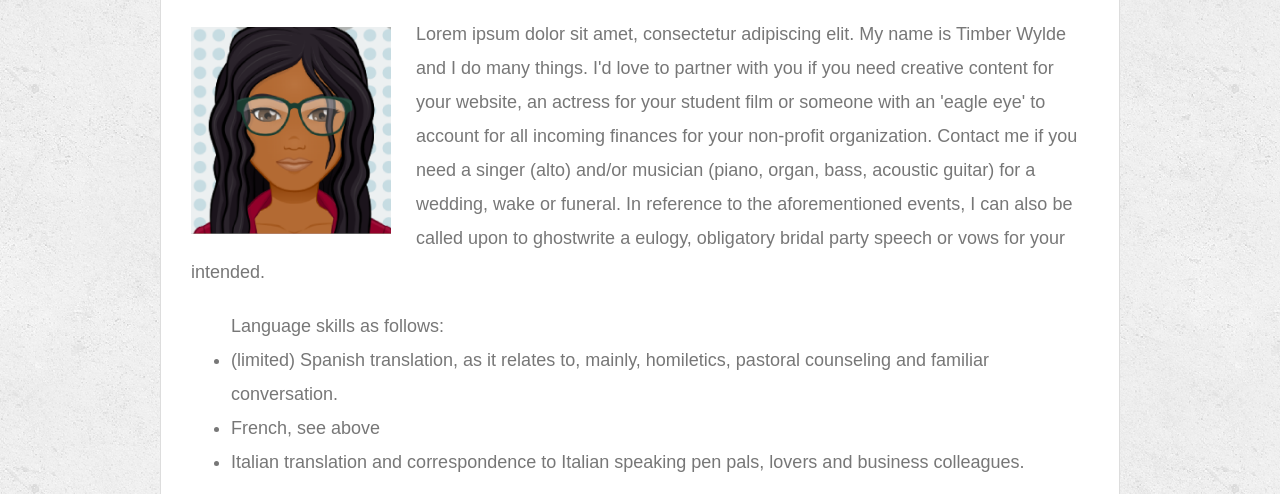
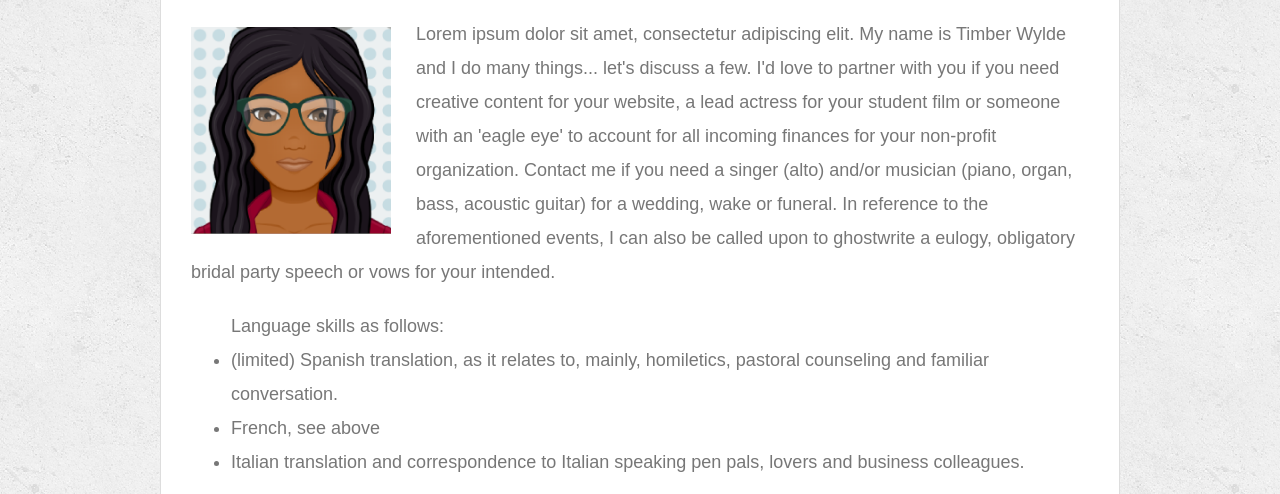
Before and after one commit to trwylde/Basic-Portfolio, a plain HTML site: page index.html in a window 1280 px wide. Shown: the part 269-763 px from the top of the page. Drawn offline with Linux system fonts and the light colour scheme.

Commit message:
Updated Personalized Placeholder text in index.html, portfolio.html and contact.html

```diff
--- a/index.html
+++ b/index.html
@@ -1,4 +1,4 @@
-<!doctype html>
+<!DOCTYPE html>
 <html lang="en-us">
 
 <head>
@@ -28,17 +28,23 @@
 
       <!-- personalized placeholder text-->
 
-      <p>Lorem ipsum dolor sit amet, consectetur adipiscing elit. My name is Timber Wylde and I do many things. I'd love to partner with you if you need creative content for your website, an actress for your student film or someone with an 'eagle eye' to account for all incoming finances for your non-profit organization.
-
-        Contact me if you need a singer (alto) and/or musician (piano, organ, bass, acoustic guitar) for a wedding, wake or funeral. In reference to the aforementioned events, I can also be called upon to ghostwrite a eulogy, obligatory bridal party speech or vows for your intended.</p>
+      <p>Lorem ipsum dolor sit amet, consectetur adipiscing elit. My name is Timber Wylde and I do many things... let's discuss a few.
+        I'd love to partner with you if you need creative content for your website, a lead actress for your student film or someone with
+        an 'eagle eye' to account for all incoming finances for your non-profit organization. Contact me if you need a singer (alto) and/or
+        musician (piano, organ, bass, acoustic guitar) for a wedding, wake or funeral. In reference to the aforementioned events, I can
+        also be called upon to ghostwrite a eulogy, obligatory bridal party speech or vows for your intended.
+      </p>
 
       <ul>Language skills as follows:
         <li>(limited) Spanish translation, as it relates to, mainly, homiletics, pastoral counseling and familiar conversation.</li>
         <li>French, see above</li>
         <li>Italian translation and correspondence to Italian speaking pen pals, lovers and business colleagues.</li>
       </ul>
-      <p>*Please be advised that utilization of Italian business corresponce will involve frequent, bordering on gratuitous, use of the phrase, "Ci penso io"... I've got this.</p>
-      <p>Suspendisse dictum, arcu at convallis faucibus, quam sapien tincidunt nunc, sit amet egestas nibh tortor et mi. Orci varius natoque penatibus et magnis dis parturient montes, nascetur ridiculus mus.</p>
+      <p>*Please be advised that utilization of Italian business corresponce will involve frequent, bordering on gratuitous, use of the phrase,
+        "Ci penso io"... I've got this.</p>
+      <p>Suspendisse dictum, arcu at convallis faucibus, quam sapien tincidunt nunc, sit amet egestas nibh tortor et mi. Orci varius natoque
+        penatibus et magnis dis parturient montes, nascetur ridiculus mus.
+      </p>
 
     </section>
 
```
Also changed, not shown: contact.html (+3 -3 lines), portfolio.html (+3 -3 lines).
